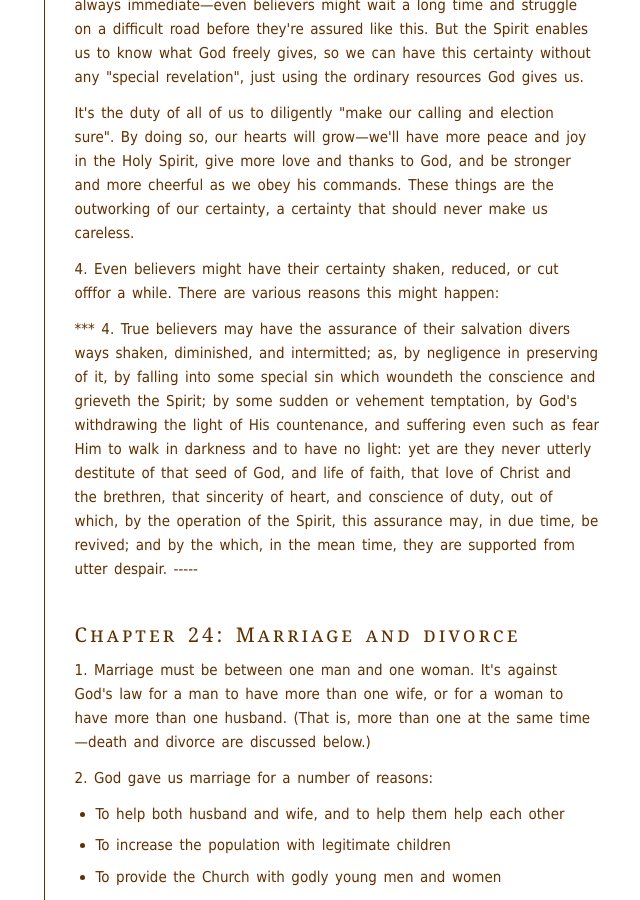
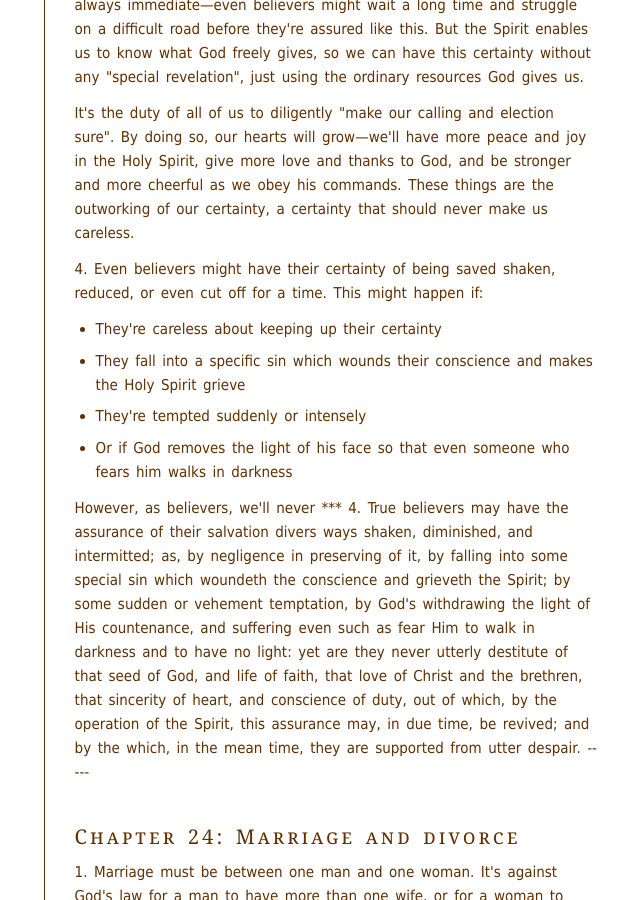
Before and after one commit to benhoyt/benhoyt.github.com, a Jekyll site: the page built from writings-plain-english-westminster.html, in a window 1280 px wide and 900 px high, scrolled down 19015 px. Shown: the whole window, without its empty margins (390-1030 px from the left). Built offline with Jekyll 4.4.1, drawn with Linux system fonts in a browser that asks for light colours.

Commit message:
A bit more on chapter 18

```diff
--- a/writings-plain-english-westminster.html
+++ b/writings-plain-english-westminster.html
@@ -427,7 +427,16 @@ permalink: /writings/plain-english-westminster/index.html
 
 <p>It's the duty of all of us to diligently "make our calling and election sure". By doing so, our hearts will grow—we'll have more peace and joy in the Holy Spirit, give more love and thanks to God, and be stronger and more cheerful as we obey his commands. These things are the outworking of our certainty, a certainty that should never make us careless.</p>
 
-<p>4. Even believers might have their certainty shaken, reduced, or cut offfor a while. There are various reasons this might happen:</p>
+<p>4. Even believers might have their certainty of being saved shaken, reduced, or even cut off for a time. This might happen if:</p>
+
+<ul>
+ <li>They're careless about keeping up their certainty</li>
+ <li>They fall into a specific sin which wounds their conscience and makes the Holy Spirit grieve</li>
+ <li>They're tempted suddenly or intensely</li>
+ <li>Or if God removes the light of his face so that even someone who fears him walks in darkness</li>
+</ul>
+
+<p>However, as believers, we'll never
 
 ***
 
```
